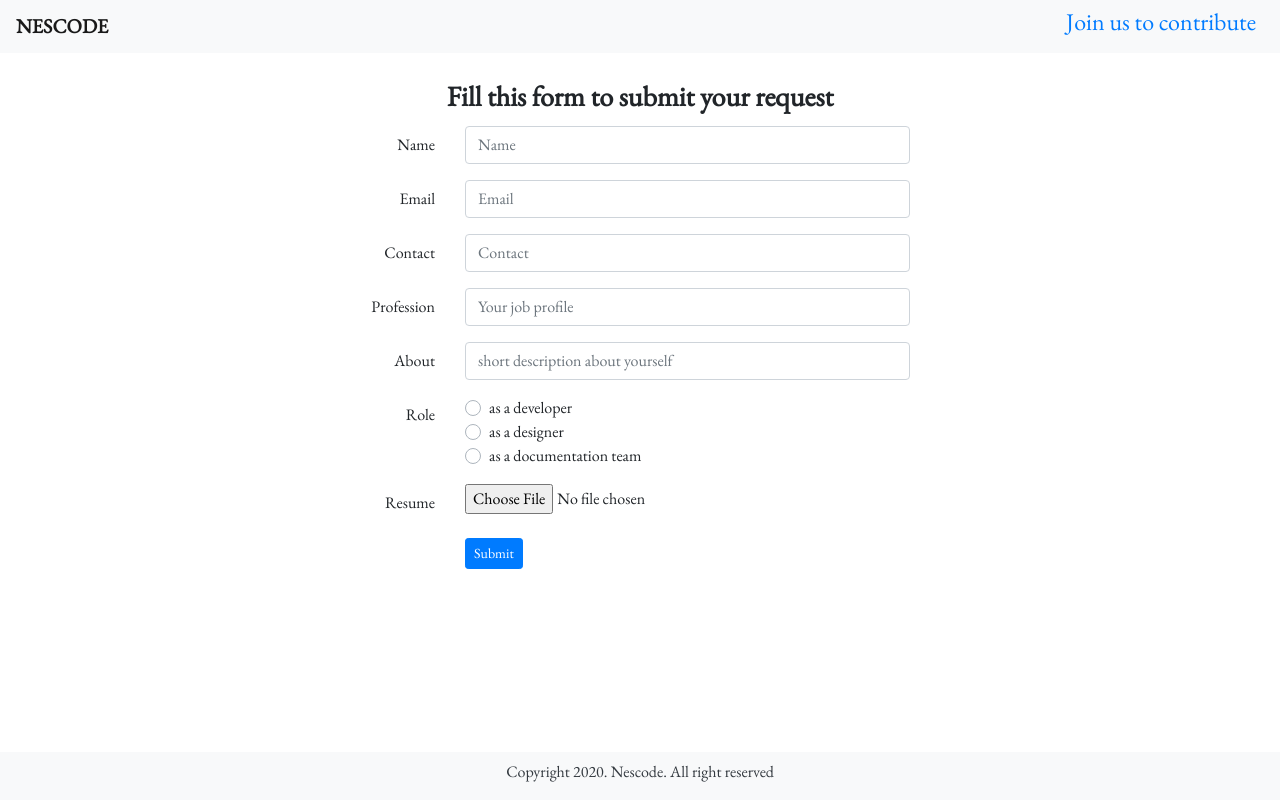
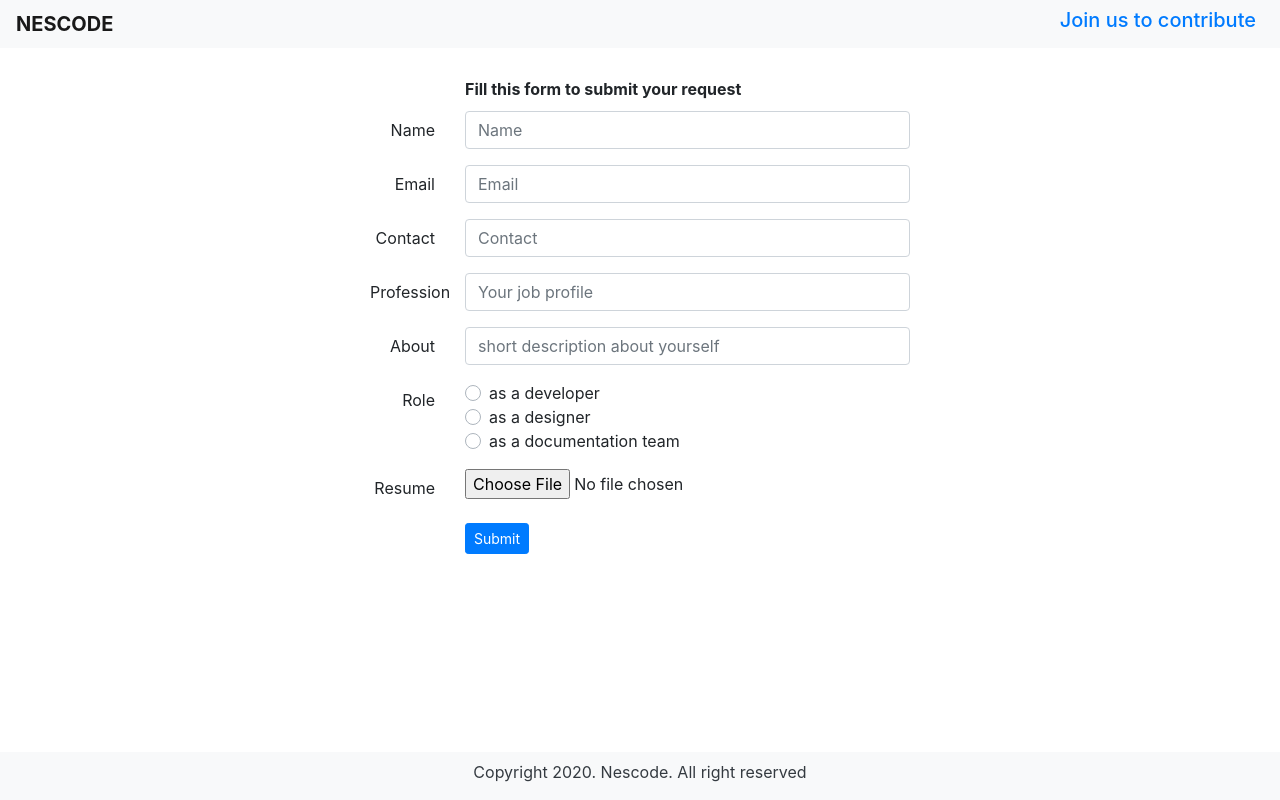
Before and after one commit to Dilipsa/contributor-obsolute, a Django app: page /create-contributor in a window 1280 px wide. Run offline with Django 3.2, Linux system fonts and the light colour scheme; some libraries are stand-ins or nearby versions.

```diff
--- a/static/css/custom.css
+++ b/static/css/custom.css
@@ -1,9 +1,3 @@
-
-
-body, h3{
-    font-family: 'EB Garamond', serif;
-    }
-
 body { padding-top: 80px; }
 
 
--- a/templates/base.html
+++ b/templates/base.html
@@ -11,16 +11,14 @@
     <body>
     {% include 'template_blocks/navbar.html' %}
     {% block body %}
-    <style>
-        body, h3{
-    font-family: 'EB Garamond', serif;
-    }
-    </style>
+
     {% block content %}
-    {% endblock %}
-    {% endblock %}
+    {% endblock content %}
+
+    {% endblock body %}
+
     {% block extra_body %}
-    {% endblock %}
+    {% endblock extra_body%}
 
     {% include 'template_blocks/footers.html' %}
     {% include 'template_blocks/javascript.html' %}
--- a/templates/contributors/create_contributor.html
+++ b/templates/contributors/create_contributor.html
@@ -6,7 +6,7 @@
 <div class="container">
     <div>
         <div class="row">
-            <p class="h3 col-md-6 col-sm-12 col-lg-6 offset-3 mx-auto mb-1 text-center  font-weight-bold">
+            <p class="h6 col-md-6 col-sm-12 col-lg-4 offset-lg-4 mx-auto mb-1 text-left  font-weight-bold">
                 Fill this form to submit your request
             </p>
         </div>
--- a/templates/contributors/home.html
+++ b/templates/contributors/home.html
@@ -4,10 +4,10 @@
 <div class="col-xs-12 col-md-8 col-lg-6 col-sm-12 mx-auto  mb-5">
         <div class="card-body px-5 py-5 text-center">
             <h4>Lets Build Together, Build Better</h4>
-            <h5>open source projects are the driving force today forsmall startapp, enterprise to
+            <h5>open source projects are the driving force today for small startapp, enterprise to
                 govt. organization.
                 Lets work together and build better software.</h5>
             <a href="{% url 'contributors:contributor_list' %}" class="h4">Read the contributor list</a>
         </div>
-    </div>
+</div>
 {% endblock content %}
--- a/templates/template_blocks/navbar.html
+++ b/templates/template_blocks/navbar.html
@@ -8,7 +8,7 @@
     <div class="collapse navbar-collapse" id="navbarSupportedContent">
         <ul class="navbar-nav ml-auto">
             <li class="nav-item active">
-                <a class="nav-link h4 text-primary" href="{% url 'contributors:create_contributor' %}">Join us to contribute
+                <a class="nav-link h5 text-primary" href="{% url 'contributors:create_contributor' %}">Join us to contribute
                 </a>
             </li>
         </ul>
```
Also changed, not shown: templates/contributors/contributor_list.html (+4 -4 lines).
